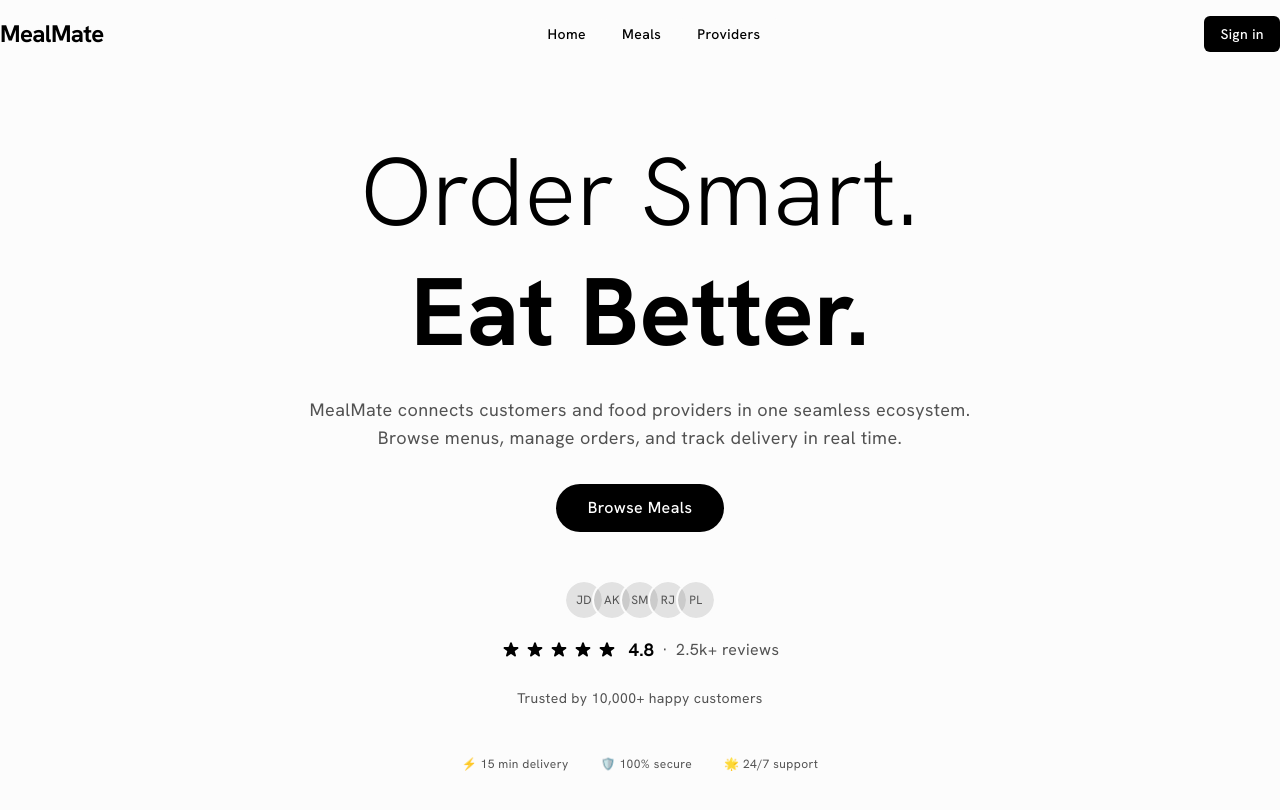
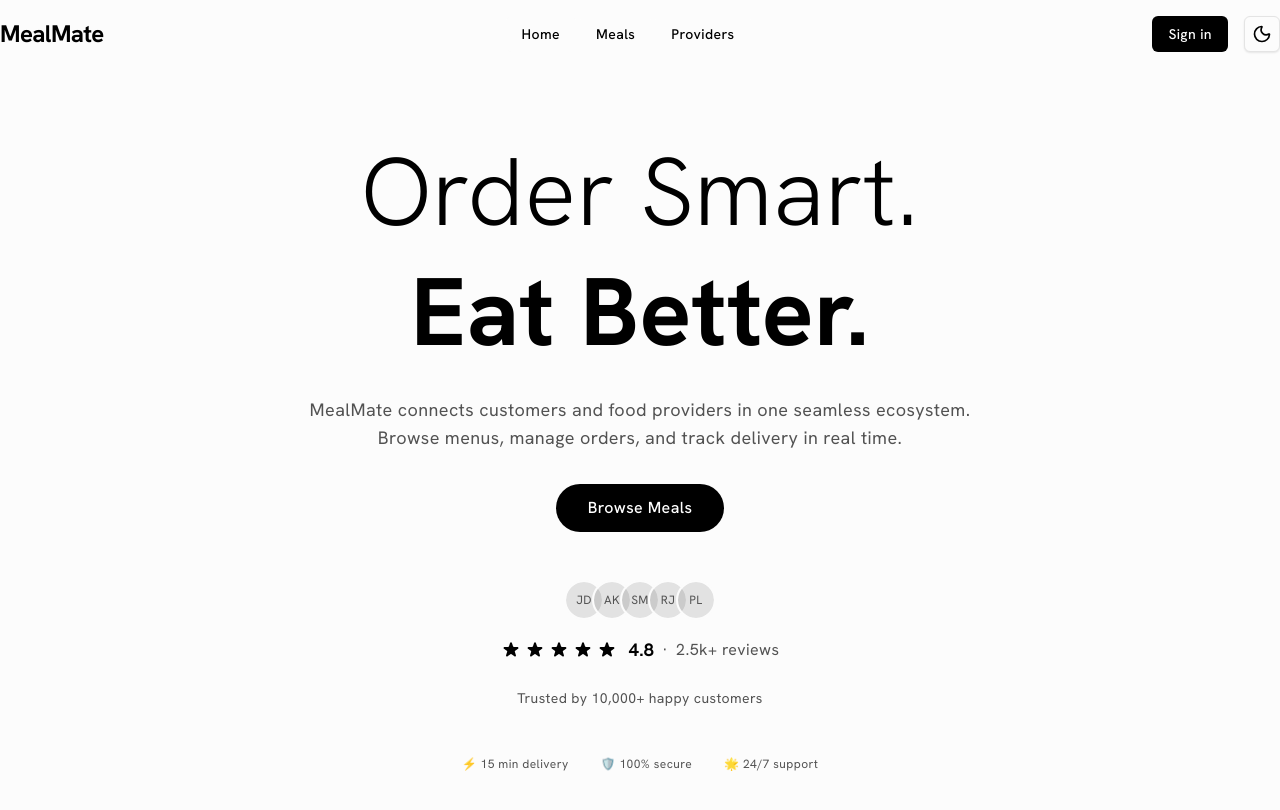
Before and after one commit to ubaidurxdev/MealMate-client, a Next.js app: page / in a window 1280 px wide. Shown: the top 810 px of the page. Built offline with nearby package versions, Linux system fonts and the light colour scheme.

Commit message:
add theme toggle feature

```diff
--- a/app/layout.tsx
+++ b/app/layout.tsx
@@ -1,6 +1,7 @@
 import type { Metadata } from "next";
 import { Hanken_Grotesk } from "next/font/google";
 import "./globals.css";
+import { ThemeProvider } from "@/providers/ThemeProvider";
 
 const hankenGrotesk = Hanken_Grotesk({
   subsets: ["latin"],
@@ -22,7 +23,14 @@ export default function RootLayout({
         suppressHydrationWarning
         className={`${hankenGrotesk.className} container mx-auto antialiased`}
       >
-        {children}
+        <ThemeProvider
+          attribute="class"
+          defaultTheme="system"
+          enableSystem
+          disableTransitionOnChange
+        >
+          {children}
+        </ThemeProvider>
       </body>
     </html>
   );
--- a/components/layouts/Navbar.tsx
+++ b/components/layouts/Navbar.tsx
@@ -3,7 +3,7 @@
 import { MenuIcon } from "lucide-react";
 
 import { cn } from "@/lib/utils";
-
+import { Moon, Sun } from "lucide-react";
 import { Button } from "@/components/ui/button";
 import {
   NavigationMenu,
@@ -20,12 +20,14 @@ import {
   SheetTrigger,
 } from "@/components/ui/sheet";
 import Link from "next/link";
+import { useTheme } from "next-themes";
 
 interface Navbar5Props {
   className?: string;
 }
 
 const Navbar = ({ className }: Navbar5Props) => {
+  const { theme, setTheme } = useTheme();
   const navItems = [
     {
       id: 1,
@@ -68,6 +70,17 @@ const Navbar = ({ className }: Navbar5Props) => {
           </NavigationMenu>
           <div className="hidden items-center gap-4 lg:flex">
             <Button>Sign in</Button>
+            <Button
+              variant={"outline"}
+              size={"icon"}
+              onClick={() => setTheme(theme === "dark" ? "light" : "dark")}
+            >
+              {theme === "dark" ? (
+                <Sun className="size-5" />
+              ) : (
+                <Moon className="size-5" />
+              )}
+            </Button>
           </div>
           <Sheet>
             <SheetTrigger asChild className="lg:hidden">
--- /dev/null
+++ b/providers/ThemeProvider.tsx
@@ -0,0 +1,56 @@
+"use client"
+
+import * as React from "react"
+import { ThemeProvider as NextThemesProvider } from "next-themes"
+
+export function ThemeProvider({
+  children,
+  ...props
+}: React.ComponentProps<typeof NextThemesProvider>) {
+  return <NextThemesProvider {...props}>{children}</NextThemesProvider>
+}
+
+
+
+
+
+// "use client"
+
+// import * as React from "react"
+// import { Moon, Sun } from "lucide-react"
+// import { useTheme } from "next-themes"
+
+// import { Button } from "@/components/ui/button"
+// import {
+//   DropdownMenu,
+//   DropdownMenuContent,
+//   DropdownMenuItem,
+//   DropdownMenuTrigger,
+// } from "@/components/ui/dropdown-menu"
+
+// export function ModeToggle() {
+//   const { setTheme } = useTheme()
+
+//   return (
+//     <DropdownMenu>
+//       <DropdownMenuTrigger asChild>
+//         <Button variant="outline" size="icon">
+//           <Sun className="h-[1.2rem] w-[1.2rem] scale-100 rotate-0 transition-all dark:scale-0 dark:-rotate-90" />
+//           <Moon className="absolute h-[1.2rem] w-[1.2rem] scale-0 rotate-90 transition-all dark:scale-100 dark:rotate-0" />
+//           <span className="sr-only">Toggle theme</span>
+//         </Button>
+//       </DropdownMenuTrigger>
+//       <DropdownMenuContent align="end">
+//         <DropdownMenuItem onClick={() => setTheme("light")}>
+//           Light
+//         </DropdownMenuItem>
+//         <DropdownMenuItem onClick={() => setTheme("dark")}>
+//           Dark
+//         </DropdownMenuItem>
+//         <DropdownMenuItem onClick={() => setTheme("system")}>
+//           System
+//         </DropdownMenuItem>
+//       </DropdownMenuContent>
+//     </DropdownMenu>
+//   )
+// }
```
